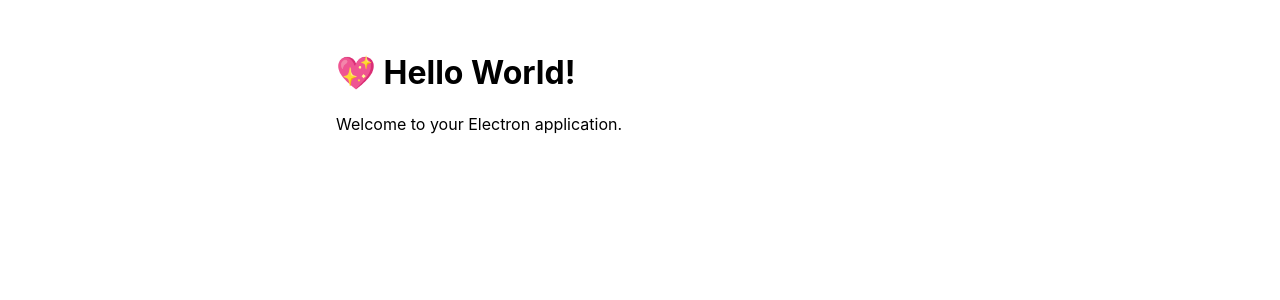
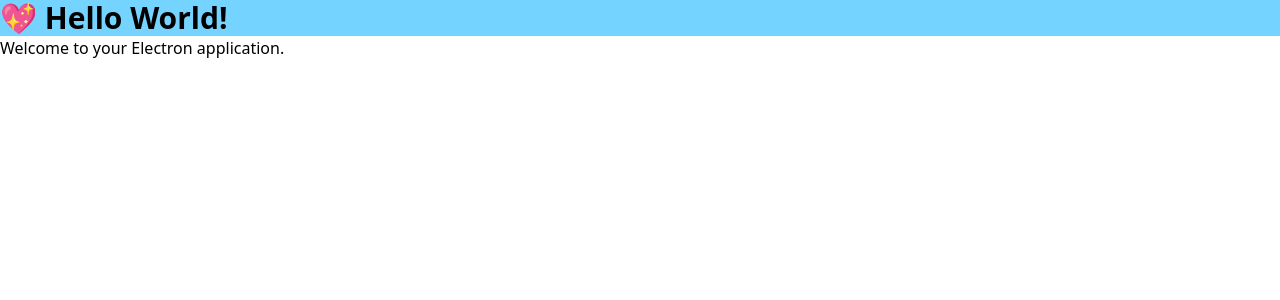
Before and after one commit to zq80/imooc921-vchat, a Vue app: page / in a window 1280 px wide. Shown: the top 300 px of the page. Built offline with nearby package versions, Linux system fonts and the light colour scheme.

Commit message:
6-3 安装tailwind.css https://tailwindcss.com/docs/installation/using-vite

```diff
--- a/package.json
+++ b/package.json
@@ -38,7 +38,9 @@
     "vite": "^5.4.19"
   },
   "dependencies": {
+    "@tailwindcss/vite": "^4.1.11",
     "electron-squirrel-startup": "^1.0.1",
+    "tailwindcss": "^4.1.11",
     "vue": "^3.5.17"
   }
 }
--- a/src/App.vue
+++ b/src/App.vue
@@ -1,5 +1,5 @@
 <template>
-  <h1>💖 Hello World!</h1>
+  <h1 class=" text-3xl font-bold bg-sky-300">💖 Hello World!</h1>
   <p>Welcome to your Electron application.</p>
 </template>
 
--- a/src/index.css
+++ b/src/index.css
@@ -1,7 +1 @@
-body {
-  font-family: -apple-system, BlinkMacSystemFont, 'Segoe UI', Roboto, Helvetica,
-    Arial, sans-serif;
-  margin: auto;
-  max-width: 38rem;
-  padding: 2rem;
-}
+@import "tailwindcss";
--- a/src/main.ts
+++ b/src/main.ts
@@ -25,7 +25,7 @@
   }
 
   // Open the DevTools.
-  mainWindow.webContents.openDevTools();
+  // mainWindow.webContents.openDevTools();
 };
 
 // This method will be called when Electron has finished
--- a/vite.renderer.config.ts
+++ b/vite.renderer.config.ts
@@ -4,7 +4,11 @@
 // https://vitejs.dev/config
 export default defineConfig(async () => {
     const vue = (await import('@vitejs/plugin-vue')).default
+    const tailwindcss = (await import('@tailwindcss/vite')).default
     return {
-        plugins: [vue()]
+        plugins: [
+            vue(),
+            tailwindcss(),
+        ]
     }
 });
```
Also changed, not shown: 1 other file (tests, documents, lock files or other folders).
